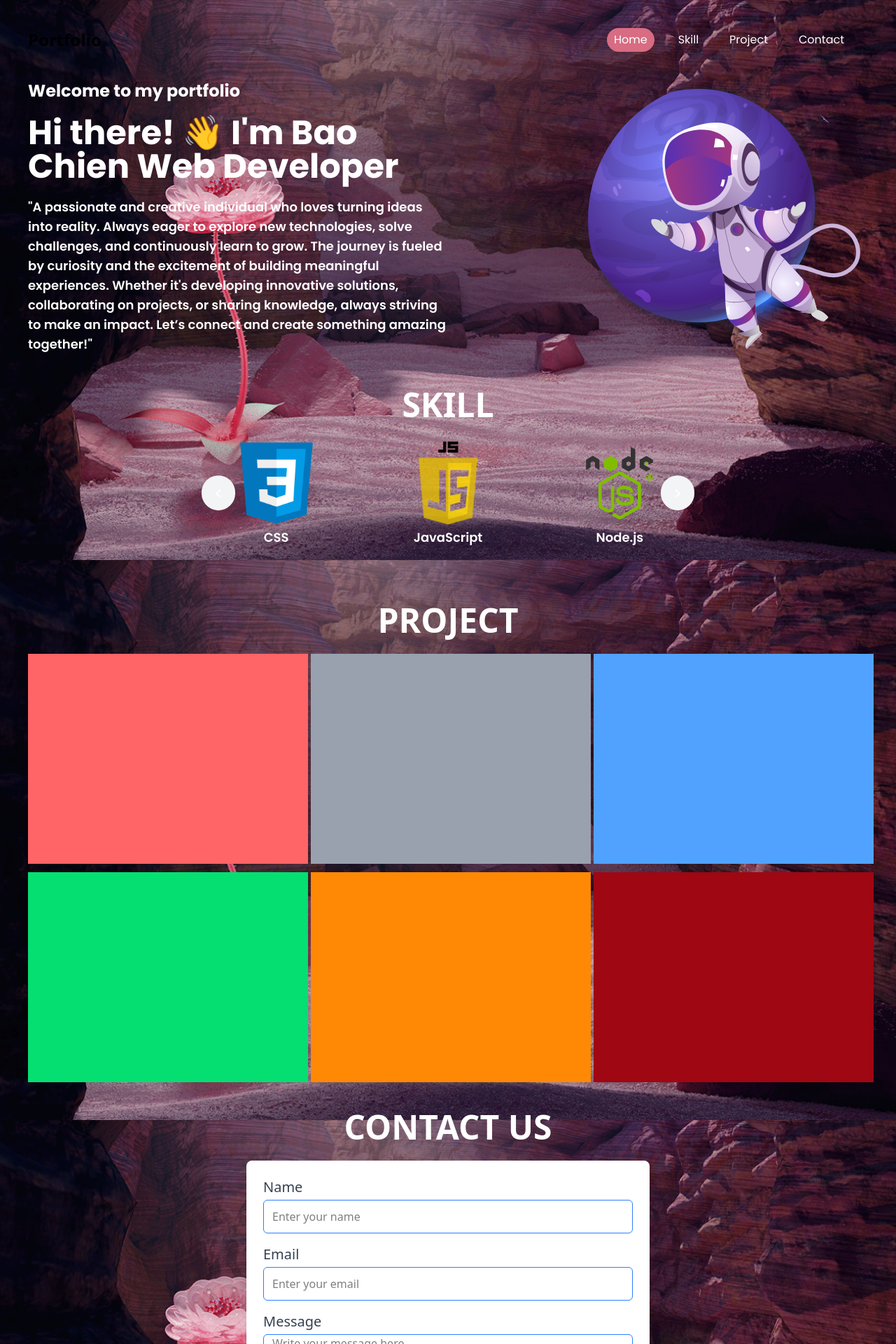
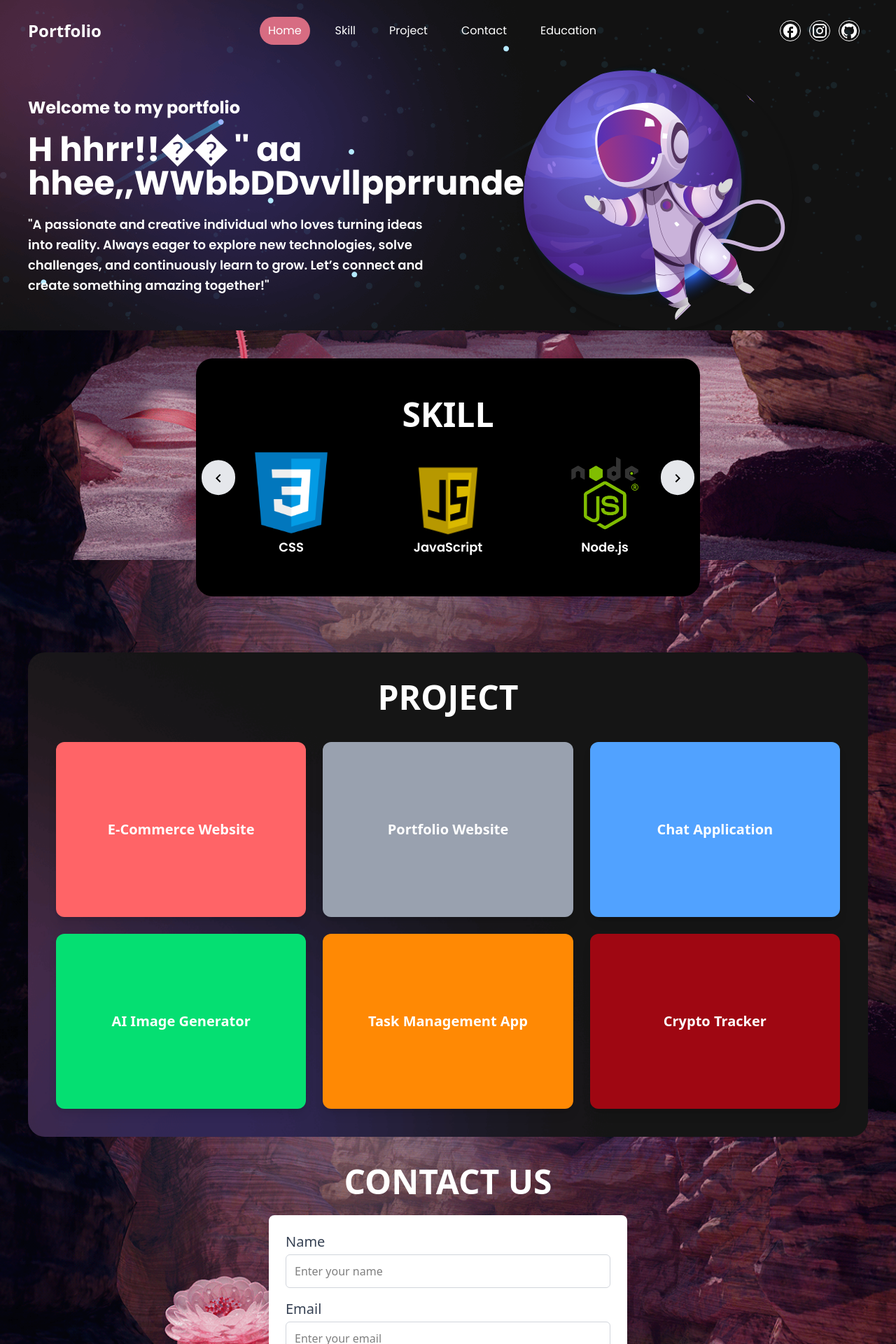
Before and after one commit to Chien2602/portfolio, a React (Vite) app: page / in a window 1280 px wide. Shown: the top 1920 px of the page at 70% size. Built offline with nearby package versions, Linux system fonts and the light colour scheme.

Commit message:
update code1

```diff
--- a/src/App.jsx
+++ b/src/App.jsx
@@ -1,20 +1,37 @@
-import React from 'react'
-import Header from './components/Header'
-import Home from './components/Home'
-import Skill from './components/Skill'
-import Project from './components/Project'
-import Contact from './components/Contact'
-import Education from './components/Education'
+import React, { useRef } from "react";
+import Header from "./components/Header";
+import Home from "./components/Home";
+import Skill from "./components/Skill";
+import Project from "./components/Project";
+import Contact from "./components/Contact";
+import Education from "./components/Education";
 
 export default function App() {
+  const homeRef = useRef(null);
+  const skillRef = useRef(null);
+  const projectRef = useRef(null);
+  const contactRef = useRef(null);
+  const educationRef = useRef(null);
+
+  const sectionRefs = {
+    Home: homeRef,
+    Skill: skillRef,
+    Project: projectRef,
+    Contact: contactRef,
+    Education: educationRef,
+  };
+
   return (
-    <div className='bg-[url(./assets/image/background.png)] bg-cover bg-center bg-fixed'>
-      <Header />
-      <Home />
-      <Skill />
-      <Project />
-      <Contact />
-      <Education />
+    <div className="bg-[url(./assets/image/background.png)] bg-cover bg-center bg-fixed">
+      <div className="bg-[url(./assets/image/banner-bg.png)]">
+        <Header sectionRefs={sectionRefs} />
+        <div ref={homeRef}><Home /></div>
+      </div>
+      <div ref={skillRef}><Skill /></div>
+      <div ref={projectRef}><Project /></div>
+      <div ref={contactRef}><Contact /></div>
+      <div ref={educationRef}><Education /></div>
+      <footer className="mt-10 text-center text-3xl text-white font-bold">To be contiue...</footer>
     </div>
-  )
+  );
 }
--- a/src/components/Contact.jsx
+++ b/src/components/Contact.jsx
@@ -1,16 +1,37 @@
-function Contact() {
+import React, { forwardRef, useRef } from "react";
+
+const Contact = forwardRef((props, ref) => {
+  const nameRef = useRef(null);
+  const emailRef = useRef(null);
+  const messageRef = useRef(null);
+
+  const handleSubmit = (e) => {
+    e.preventDefault();
+    alert(`Message sent!\nName: ${nameRef.current.value}\nEmail: ${emailRef.current.value}\nMessage: ${messageRef.current.value}`);
+    // Reset form fields
+    nameRef.current.value = "";
+    emailRef.current.value = "";
+    messageRef.current.value = "";
+  };
+
   return (
-      <div className="flex justify-center items-center flex-col mb-10 px-4">
+    <section ref={ref} className="flex justify-center items-center flex-col mb-10 px-4">
       <h1 className="text-center text-5xl text-white font-bold mb-6">CONTACT US</h1>
 
-        <form className="w-full max-w-xl bg-white rounded-lg p-6 shadow-lg">
+      <form
+        onSubmit={handleSubmit}
+        className="w-full max-w-lg bg-white rounded-lg p-6 shadow-lg"
+      >
         {/* Name Field */}
         <div className="mb-4">
           <label className="text-xl font-medium text-gray-700">Name</label>
           <input
-              className="w-full h-12 px-3 mt-1 border border-blue-500 rounded-md outline-none focus:ring-2 focus:ring-blue-400 transition duration-200"
+            ref={nameRef}
+            className="w-full h-12 px-3 mt-1 border border-gray-300 rounded-md outline-none focus:ring-2 focus:ring-blue-400 transition duration-200"
             type="text"
             placeholder="Enter your name"
+            required
+            aria-label="Enter your name"
           />
         </div>
 
@@ -18,9 +39,12 @@ function Contact() {
         <div className="mb-4">
           <label className="text-xl font-medium text-gray-700">Email</label>
           <input
-              className="w-full h-12 px-3 mt-1 border border-blue-500 rounded-md outline-none focus:ring-2 focus:ring-blue-400 transition duration-200"
+            ref={emailRef}
+            className="w-full h-12 px-3 mt-1 border border-gray-300 rounded-md outline-none focus:ring-2 focus:ring-blue-400 transition duration-200"
             type="email"
             placeholder="Enter your email"
+            required
+            aria-label="Enter your email"
           />
         </div>
 
@@ -28,8 +52,11 @@ function Contact() {
         <div className="mb-4">
           <label className="text-xl font-medium text-gray-700">Message</label>
           <textarea
-              className="w-full h-32 px-3 mt-1 border border-blue-500 rounded-md outline-none focus:ring-2 focus:ring-blue-400 transition duration-200 resize-none"
+            ref={messageRef}
+            className="w-full h-32 px-3 mt-1 border border-gray-300 rounded-md outline-none focus:ring-2 focus:ring-blue-400 transition duration-200 resize-none"
             placeholder="Write your message here..."
+            required
+            aria-label="Write your message"
           />
         </div>
 
@@ -41,8 +68,8 @@ function Contact() {
           Send Message
         </button>
       </form>
-      </div>
+    </section>
   );
-  }
+});
 
 export default Contact;
--- a/src/components/Header.jsx
+++ b/src/components/Header.jsx
@@ -1,35 +1,105 @@
-import { useState } from "react";
+import { useState, useEffect } from "react";
+import FacebookOutlinedIcon from "@mui/icons-material/FacebookOutlined";
+import InstagramIcon from "@mui/icons-material/Instagram";
+import GitHubIcon from "@mui/icons-material/GitHub";
+import MenuIcon from "@mui/icons-material/Menu";
+import CloseIcon from "@mui/icons-material/Close";
 
-const menu = ["Home", "Skill", "Project", "Contact"];
+const menu = ["Home", "Skill", "Project", "Contact", "Education"];
 
-function Header() {
+function Header({ sectionRefs }) {
   const [clickItem, setClickItem] = useState(0);
+  const [isScrolled, setIsScrolled] = useState(false);
+  const [isMenuOpen, setIsMenuOpen] = useState(false);
 
-  const handItem = (numberItem) => {
-    setClickItem(numberItem);
+  useEffect(() => {
+    const handleScroll = () => {
+      setIsScrolled(window.scrollY > 0);
+    };
+
+    window.addEventListener("scroll", handleScroll);
+    return () => window.removeEventListener("scroll", handleScroll);
+  }, []);
+
+  const handleItemClick = (index) => {
+    setClickItem(index);
+    setIsMenuOpen(false); // Đóng menu sau khi chọn
+    const sectionName = menu[index];
+
+    sectionRefs[sectionName]?.current?.scrollIntoView({
+      behavior: "smooth",
+      block: "start",
+    });
   };
+
   return (
-    <div className="flex justify-between p-10 items-center">
-      <h1 className="text-2xl font-bold">Portfolio</h1>
-      <ul className="flex font-[Poppins] select-none">
+    <div
+      className={`top-0 w-full z-50 py-6 px-4 md:px-10 flex justify-between items-center transition-all duration-300 ${
+        isScrolled ? "fixed bg-gray-800 bg-opacity-70 backdrop-blur-md" : "bg-transparent"
+      }`}
+    >
+      <h1 className="text-2xl font-bold text-white">Portfolio</h1>
+
+      {/* Mobile Menu Button */}
+      <div className="md:hidden text-white cursor-pointer" onClick={() => setIsMenuOpen(!isMenuOpen)}>
+        {isMenuOpen ? <CloseIcon /> : <MenuIcon />}
+      </div>
+
+      {/* Menu for larger screens */}
+      <ul className="hidden md:flex font-[Poppins] select-none">
         {menu.map((item, index) => (
           <li
             key={index}
-            onClick={() => {
-              handItem(index);
-            }}
-            className={`mr-6 text-white px-[10px] py-[5px] cursor-pointer ${
-              clickItem === index
-                ? "rounded-3xl bg-[#D76C82] text-white text-center cursor-pointer transition"
-                : ""
+            onClick={() => handleItemClick(index)}
+            className={`mr-6 text-white px-3 py-2 cursor-pointer ${
+              clickItem === index ? "rounded-3xl bg-[#D76C82] text-white text-center transition" : ""
             }`}
           >
             {item}
           </li>
         ))}
       </ul>
+
+      {/* Mobile Dropdown Menu */}
+      {isMenuOpen && (
+        <div className="md:hidden absolute top-20 left-0 w-full bg-gray-800 bg-opacity-90 flex flex-col items-center py-4">
+          {menu.map((item, index) => (
+            <div
+              key={index}
+              onClick={() => handleItemClick(index)}
+              className="text-white py-2 cursor-pointer w-full text-center border-b border-gray-700"
+            >
+              {item}
+            </div>
+          ))}
+        </div>
+      )}
+
+      {/* Social Icons */}
+      <div className="hidden md:flex">
+        <SocialIcon href="https://www.facebook.com/profile.php?id=100074824270647">
+          <FacebookOutlinedIcon />
+        </SocialIcon>
+        <SocialIcon href="https://www.instagram.com/baochien.2602/">
+          <InstagramIcon />
+        </SocialIcon>
+        <SocialIcon href="https://github.com/Chien2602">
+          <GitHubIcon />
+        </SocialIcon>
+      </div>
     </div>
   );
 }
 
+const SocialIcon = ({ href, children }) => (
+  <a
+    href={href}
+    target="_blank"
+    rel="noopener noreferrer"
+    className="mr-3 flex cursor-pointer text-white justify-center items-center w-[30px] h-[30px] rounded-full border border-white hover:bg-white hover:text-black transition"
+  >
+    {children}
+  </a>
+);
+
 export default Header;
--- a/src/components/Home.jsx
+++ b/src/components/Home.jsx
@@ -1,60 +1,64 @@
-import { useState, useEffect } from "react";
+import { useState, useEffect, useRef } from "react";
 import { motion } from "framer-motion";
 import avt from "../assets/image/avtChien.svg";
 
 export default function Home() {
-  const text = "Hi there! 👋 I'm Bao Chien Web Developer";
+  const text = "Hi there! 👋 I'm Bao Chien, Web Developer";
   const [displayedText, setDisplayedText] = useState("");
   const [showCursor, setShowCursor] = useState(true);
+  const textRef = useRef(0);
 
   useEffect(() => {
-    let i = 0;
-
     const typeWriter = () => {
-      if (i <= text.length) {
-        setDisplayedText(text.slice(0, i)); // Lấy từ đầu đến vị trí i
-        i++;
+      if (textRef.current < text.length) {
+        setDisplayedText((prev) => prev + text[textRef.current]);
+        textRef.current += 1;
         setTimeout(typeWriter, 100); // Điều chỉnh tốc độ gõ
       }
     };
 
-    typeWriter(); // Gọi hàm gõ chữ
-
-    return () => {}; // Cleanup function (không cần clear interval vì dùng setTimeout)
+    typeWriter();
   }, []);
 
   useEffect(() => {
     const cursorInterval = setInterval(() => {
       setShowCursor((prev) => !prev);
     }, 500);
-
     return () => clearInterval(cursorInterval);
   }, []);
 
   return (
-    <div className="flex px-10 justify-between text-white">
-      <div className="w-[50%]">
+    <div className="flex flex-wrap px-10 justify-between text-white items-center">
+      {/* Text Content */}
+      <div className="w-full lg:w-1/2">
         <h1 className="text-2xl font-bold font-[Poppins] text-white mb-4">
           Welcome to my portfolio
         </h1>
         <motion.div
-          className="text-5xl font-[Poppins] mt-5 font-bold text-white"
+          className="text-4xl sm:text-5xl font-[Poppins] mt-5 font-bold text-white"
           initial={{ opacity: 0 }}
           animate={{ opacity: 1 }}
           transition={{ duration: 0.5 }}
         >
           {displayedText}
-          <span className={`ml-1 font-[Poppins] text-white ${showCursor ? "opacity-100" : "opacity-0"}`}>
+          <span className={`ml-1 ${showCursor ? "opacity-100" : "opacity-0"}`}>
             |
           </span>
         </motion.div>
-        <p className="text-lg mt-5 font-[Poppins] font-semibold">
-        "A passionate and creative individual who loves turning ideas into reality. Always eager to explore new technologies, solve challenges, and continuously learn to grow. The journey is fueled by curiosity and the excitement of building meaningful experiences. Whether it's developing innovative solutions, collaborating on projects, or sharing knowledge, always striving to make an impact. Let’s connect and create something amazing together!"
+        <p className="text-lg mt-5 font-[Poppins] font-semibold leading-relaxed">
+          "A passionate and creative individual who loves turning ideas into reality.
+          Always eager to explore new technologies, solve challenges, and continuously learn to grow.
+          Let’s connect and create something amazing together!"
         </p>
       </div>
 
-      <div className="flex justify-center w-[400px] h-[400px] rounded-full relative">
-        <img src={avt} alt="avt" className="w-[400px] h-[400px] rounded-full object-cover" />
+      {/* Avatar */}
+      <div className="flex justify-center w-full lg:w-1/2 mt-10 lg:mt-0">
+        <img
+          src={avt}
+          alt="Avatar"
+          className="w-64 h-64 lg:w-96 lg:h-96 rounded-full object-cover shadow-lg"
+        />
       </div>
     </div>
   );
--- a/src/components/Project.jsx
+++ b/src/components/Project.jsx
@@ -1,32 +1,35 @@
+import { motion } from "framer-motion";
+
+const projects = [
+  { id: 1, name: "E-Commerce Website", color: "bg-red-400" },
+  { id: 2, name: "Portfolio Website", color: "bg-gray-400" },
+  { id: 3, name: "Chat Application", color: "bg-blue-400" },
+  { id: 4, name: "AI Image Generator", color: "bg-green-400" },
+  { id: 5, name: "Task Management App", color: "bg-orange-400" },
+  { id: 6, name: "Crypto Tracker", color: "bg-red-800" },
+];
+
 function Project() {
   return (
-    <>
-      <div className="p-10 flex justify-center items-center flex-col">
-        <div>
-          <h1 className="text-center text-5xl text-white font-bold mb-6">PROJECT</h1>
-        </div>
-        <div className="grid grid-cols-3 grid-rows-2 gap-3">
-          <div className="bg-red-400 w-[400px] h-[300px] flex items-center justify-center">
+    <div className="p-10 flex justify-center items-center flex-col">
+      <div className="p-10 bg-[url(./assets/image/footer-bg.png)] bg-cover rounded-3xl w-full max-w-7xl">
+        <h1 className="text-center text-5xl text-white font-bold mb-10">PROJECT</h1>
 
-          </div>
-          <div className="bg-gray-400 w-[400px] h-[300px] flex items-center justify-center">
-
-          </div>
-          <div className="bg-blue-400 w-[400px] h-[300px] flex items-center justify-center">
-
-          </div>
-          <div className="bg-green-400 w-[400px] h-[300px] flex items-center justify-center">
-
-          </div>
-          <div className="bg-orange-400 w-[400px] h-[300px] flex items-center justify-center">
-
-          </div>
-          <div className="bg-red-800 w-[400px] h-[300px] flex items-center justify-center">
-
-          </div>
+        {/* Grid Responsive */}
+        <div className="grid grid-cols-1 sm:grid-cols-2 lg:grid-cols-3 gap-6">
+          {projects.map((project) => (
+            <motion.div
+              key={project.id}
+              whileHover={{ scale: 1.05 }}
+              transition={{ duration: 0.3 }}
+              className={`${project.color} w-full h-[250px] flex items-center justify-center rounded-xl shadow-lg`}
+            >
+              <h2 className="text-xl font-bold text-white">{project.name}</h2>
+            </motion.div>
+          ))}
         </div>
       </div>
-    </>
+    </div>
   );
 }
 
--- a/src/components/Skill.jsx
+++ b/src/components/Skill.jsx
@@ -1,4 +1,5 @@
-import { useState, useEffect } from "react";
+import { useState, useEffect, useRef } from "react";
+import { motion, AnimatePresence } from "framer-motion";
 import html from "../assets/image/html.png";
 import css from "../assets/image/css.png";
 import js from "../assets/image/javascript.png";
@@ -19,26 +20,24 @@ function Skill() {
   ];
 
   const [currentIndex, setCurrentIndex] = useState(0);
+  const intervalRef = useRef(null);
 
-    // Tự động chuyển ảnh mỗi 5 giây
   useEffect(() => {
-        const interval = setInterval(() => {
+    intervalRef.current = setInterval(() => {
       nextSlide();
     }, 5000);
-        return () => clearInterval(interval);
+
+    return () => clearInterval(intervalRef.current);
   }, []);
 
-    // Chuyển sang ảnh tiếp theo
   const nextSlide = () => {
     setCurrentIndex((prevIndex) => (prevIndex + 1) % skills.length);
   };
 
-    // Chuyển về ảnh trước
   const prevSlide = () => {
     setCurrentIndex((prevIndex) => (prevIndex - 1 + skills.length) % skills.length);
   };
 
-    // Lấy 3 kỹ năng tiếp theo tính từ `currentIndex`
   const getVisibleSkills = () => {
     return [
       skills[currentIndex % skills.length],
@@ -49,32 +48,42 @@ function Skill() {
 
   return (
     <div className="p-10 text-white">
+      <div className="relative w-full lg:w-[60%] mx-auto bg-black rounded-3xl py-14 px-8">
         <h1 className="text-center text-5xl font-bold mb-6">SKILL</h1>
-            <div className="relative w-[60%] mx-auto">
-                {/* Slide chứa 3 ảnh */}
+
+        {/* Slide container */}
         <div className="flex justify-center gap-4 overflow-hidden">
+          <AnimatePresence mode="wait">
             {getVisibleSkills().map((skill, index) => (
-                        <div key={index} className="w-1/3 text-center">
+              <motion.div
+                key={skill.name}
+                initial={{ opacity: 0, scale: 0.8 }}
+                animate={{ opacity: 1, scale: 1 }}
+                exit={{ opacity: 0, scale: 0.8 }}
+                transition={{ duration: 0.5 }}
+                className="w-1/3 text-center"
+              >
                 <img
                   src={skill.image}
                   alt={skill.name}
                   className="w-24 h-24 md:w-32 md:h-32 object-contain transition-transform duration-500 mx-auto"
                 />
                 <p className="text-lg font-semibold font-[Poppins]">{skill.name}</p>
-                        </div>
+              </motion.div>
             ))}
+          </AnimatePresence>
         </div>
 
-                {/* Nút điều hướng */}
+        {/* Navigation Buttons */}
         <button
           onClick={prevSlide}
-                    className="absolute top-1/2 left-2 transform -translate-y-1/2 p-3 bg-gray-100 rounded-full hover:bg-gray-100 transition"
+          className="absolute top-1/2 left-2 transform -translate-y-1/2 p-3 bg-gray-200 text-black rounded-full hover:bg-gray-300 transition"
         >
           <KeyboardArrowLeftIcon />
         </button>
         <button
           onClick={nextSlide}
-                    className="absolute top-1/2 right-2 transform -translate-y-1/2 p-3 bg-gray-100 rounded-full hover:bg-gray-100 transition"
+          className="absolute top-1/2 right-2 transform -translate-y-1/2 p-3 bg-gray-200 text-black rounded-full hover:bg-gray-300 transition"
         >
           <ChevronRightIcon />
         </button>
```
Also changed, not shown: src/assets/image/footer-bg.png (added). Lines whose indentation alone changed are shown as unchanged.
